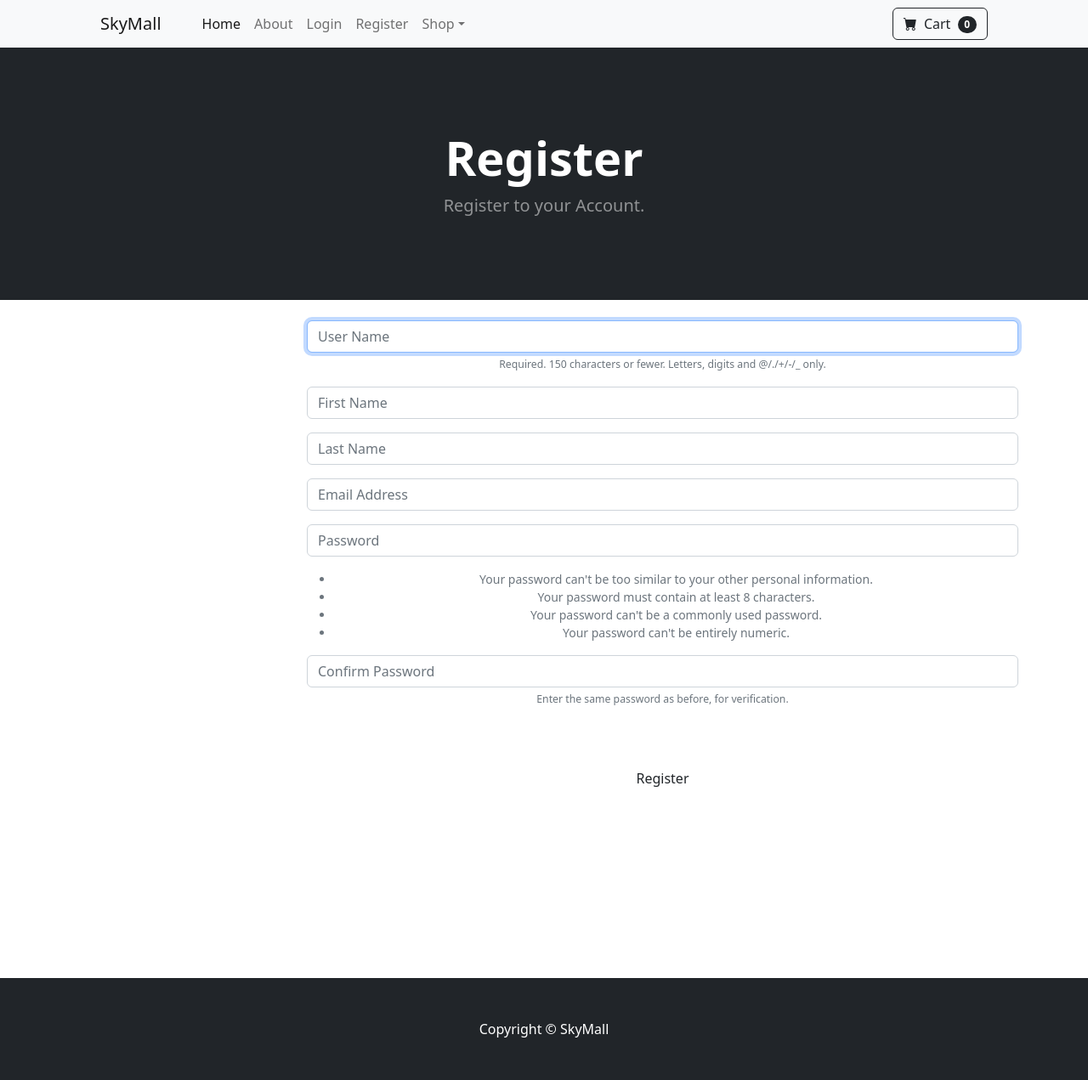
After one commit to cole15sky/Ecommerce-Django, a Django app: page /register/ in a window 1280 px wide. The commit adds this page. Shown: the whole page at 85% size. Run offline with Django 5.2, Linux system fonts and the light colour scheme; some libraries are stand-ins or nearby versions.

Commit message:
fix: user registeration and login

```diff
--- /dev/null
+++ b/store/forms.py
@@ -0,0 +1,30 @@
+from django.contrib.auth.models import User
+from django.contrib.auth.forms import UserCreationForm
+from django import forms
+
+class SignUpForm(UserCreationForm):
+	email = forms.EmailField(label="", widget=forms.TextInput(attrs={'class':'form-control', 'placeholder':'Email Address'}))
+	first_name = forms.CharField(label="", max_length=100, widget=forms.TextInput(attrs={'class':'form-control', 'placeholder':'First Name'}))
+	last_name = forms.CharField(label="", max_length=100, widget=forms.TextInput(attrs={'class':'form-control', 'placeholder':'Last Name'}))
+
+	class Meta:
+		model = User
+		fields = ('username', 'first_name', 'last_name', 'email', 'password1', 'password2')
+
+	def __init__(self, *args, **kwargs):
+		super(SignUpForm, self).__init__(*args, **kwargs)
+
+		self.fields['username'].widget.attrs['class'] = 'form-control'
+		self.fields['username'].widget.attrs['placeholder'] = 'User Name'
+		self.fields['username'].label = ''
+		self.fields['username'].help_text = '<span class="form-text text-muted"><small>Required. 150 characters or fewer. Letters, digits and @/./+/-/_ only.</small></span>'
+
+		self.fields['password1'].widget.attrs['class'] = 'form-control'
+		self.fields['password1'].widget.attrs['placeholder'] = 'Password'
+		self.fields['password1'].label = ''
+		self.fields['password1'].help_text = '<ul class="form-text text-muted small"><li>Your password can\'t be too similar to your other personal information.</li><li>Your password must contain at least 8 characters.</li><li>Your password can\'t be a commonly used password.</li><li>Your password can\'t be entirely numeric.</li></ul>'
+
+		self.fields['password2'].widget.attrs['class'] = 'form-control'
+		self.fields['password2'].widget.attrs['placeholder'] = 'Confirm Password'
+		self.fields['password2'].label = ''
+		self.fields['password2'].help_text = '<span class="form-text text-muted"><small>Enter the same password as before, for verification.</small></span>'
--- a/store/templates/navbar.html
+++ b/store/templates/navbar.html
@@ -14,6 +14,7 @@
                 <li class="nav-item"><a class="nav-link" href="{% url 'logout'%}">Logout</a></li>
                 {% else %}
                 <li class="nav-item"><a class="nav-link" href="{% url 'login'%}">Login</a></li>
+                <li class="nav-item"><a class="nav-link" href="{% url 'register'%}">Register</a></li>
 
                 {% endif %}
 
--- /dev/null
+++ b/store/templates/register.html
@@ -0,0 +1,35 @@
+{% extends 'base.html' %}
+{% block content %}
+
+<!-- Header-->
+<header class="bg-dark py-5">
+    <div class="container px-4 px-lg-5 my-5">
+        <div class="text-center text-white">
+            <h1 class="display-4 fw-bolder">Register</h1>
+            <p class="lead fw-normal text-white-50 mb-0">Register to your Account.</p>
+        </div>
+    </div>
+</header>
+<br>
+
+<div class="container">
+    <div class="row">
+        <center>
+            <div class="col-md offset-md-3">
+                <form method="POST" action="{% url 'register' %}">
+                    {% csrf_token %}
+                   {{form.as_p}}
+
+                   <br/>   <br/>
+                   <button type="submit" class="btn ntn-secondary"> Register</button>
+
+            </div>
+        </center>
+    </div>
+</div>
+
+<br><br><br>
+<br><br><br>
+<br><br><br>
+
+{% endblock %}
--- a/store/urls.py
+++ b/store/urls.py
@@ -7,5 +7,7 @@ urlpatterns = [
    path('about/',views.about, name='about'),
     path('login/',views.login_user, name='login'),
    path('logout/',views.logout_user, name='logout'),
+   path('register/',views.register_user, name='register'),
+
 
 ]
--- a/store/views.py
+++ b/store/views.py
@@ -2,6 +2,10 @@ from django.shortcuts import render, redirect
 from .models import Product
 from django.contrib.auth import authenticate, login, logout
 from django.contrib import messages
+from django.contrib.auth.models import User
+from django.contrib.auth.forms import UserCreationForm
+from .forms import SignUpForm
+from django import forms
 
 
 def home(request):
@@ -35,3 +39,26 @@ def logout_user(request):
     logout(request)
     messages.success(request, "You have been logged out.")
     return redirect('home')
+
+def register_user(request):
+    form = SignUpForm()
+    if request.method == "POST":
+        form = SignUpForm(request.POST)
+        if form.is_valid():
+            user = form.save()
+
+            # Authenticate the user using their credentials
+            username = form.cleaned_data['username']
+            password = form.cleaned_data['password1']
+            user = authenticate(username=username, password=password)
+
+            if user is not None:
+                login(request, user)
+                messages.success(request, "You have registered successfully. Welcome!")
+                return redirect('home')
+            else:
+                messages.error(request, "There was a problem logging you in. Please try again.")
+        else:
+            messages.error(request, "Oops, there was a problem. Try again.")
+            return redirect('register')
+    return render(request, 'register.html', {'form': form})
```
Also changed, not shown: db.sqlite3.
